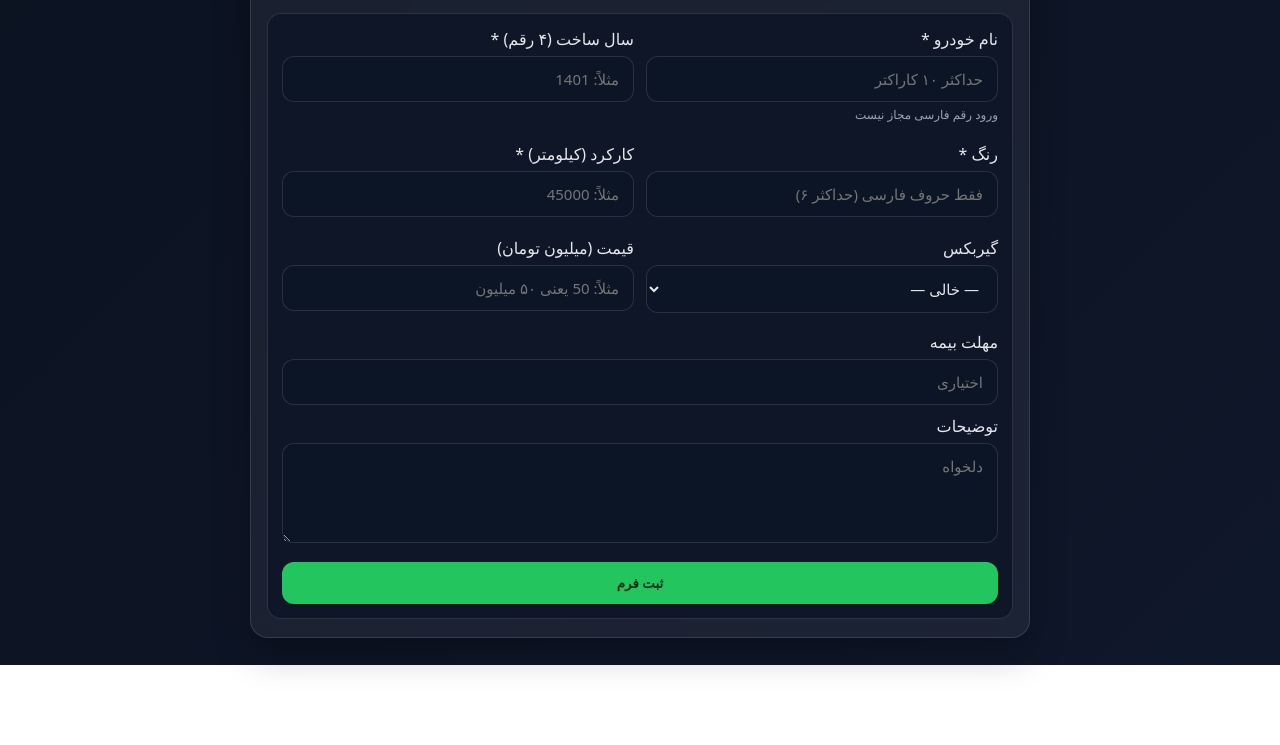
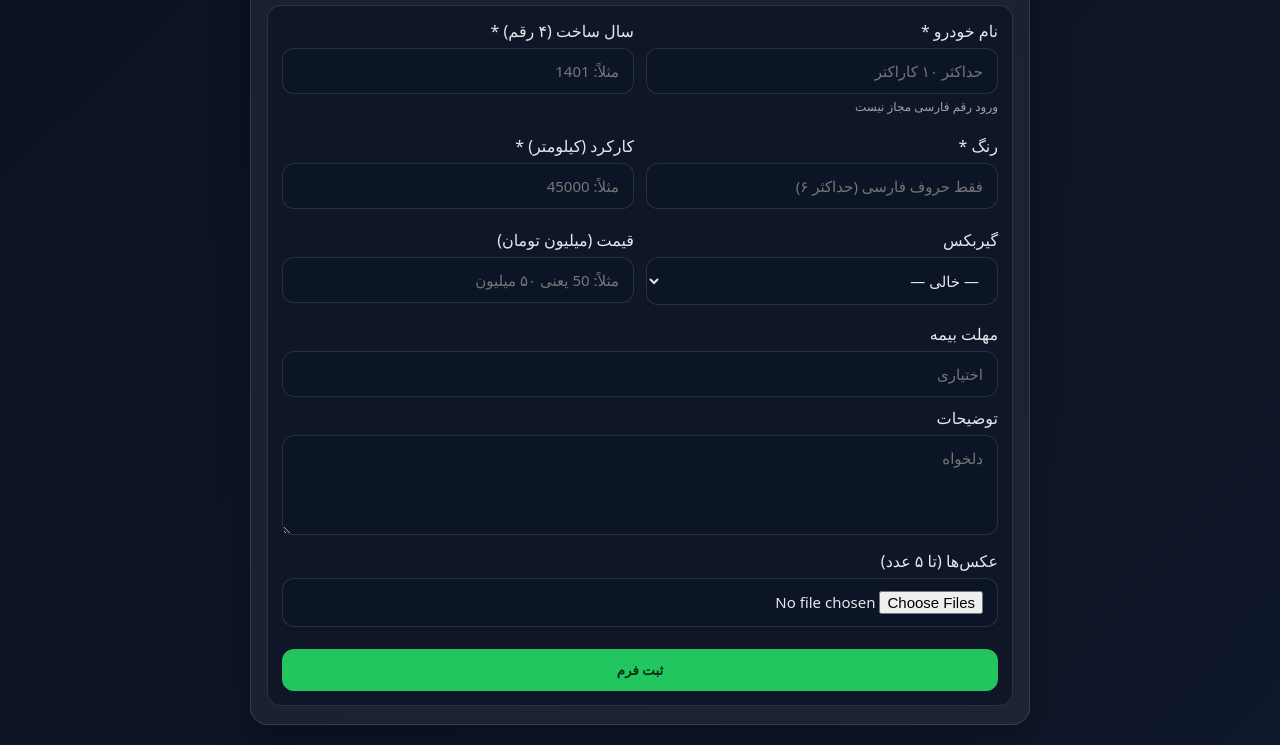
Before and after one commit to hasanzadehoseyn27-pixel/telegram-form-bot-webapp, a plain HTML site: page webapp/index.html in a window 1280 px wide. Shown: the part 135-880 px from the top of the page. Before the commit the page ends 800 px from the top, so only its background shows below. Drawn offline with Linux system fonts and the light colour scheme; a script that the page names is missing.

Commit message:
new ui 25 step

```diff
--- a/webapp/index.html
+++ b/webapp/index.html
@@ -241,6 +241,10 @@
           <label style="margin-top: 10px">توضیحات</label>
           <textarea id="desc" placeholder="دلخواه"></textarea>
 
+          <label style="margin-top: 10px">عکس‌ها (تا ۵ عدد)</label>
+          <input id="photos" type="file" accept="image/*" multiple />
+          <div class="thumbs" id="thumbs"></div>
+
           <div class="row">
             <button id="submit" class="primary">ثبت فرم</button>
           </div>
```
